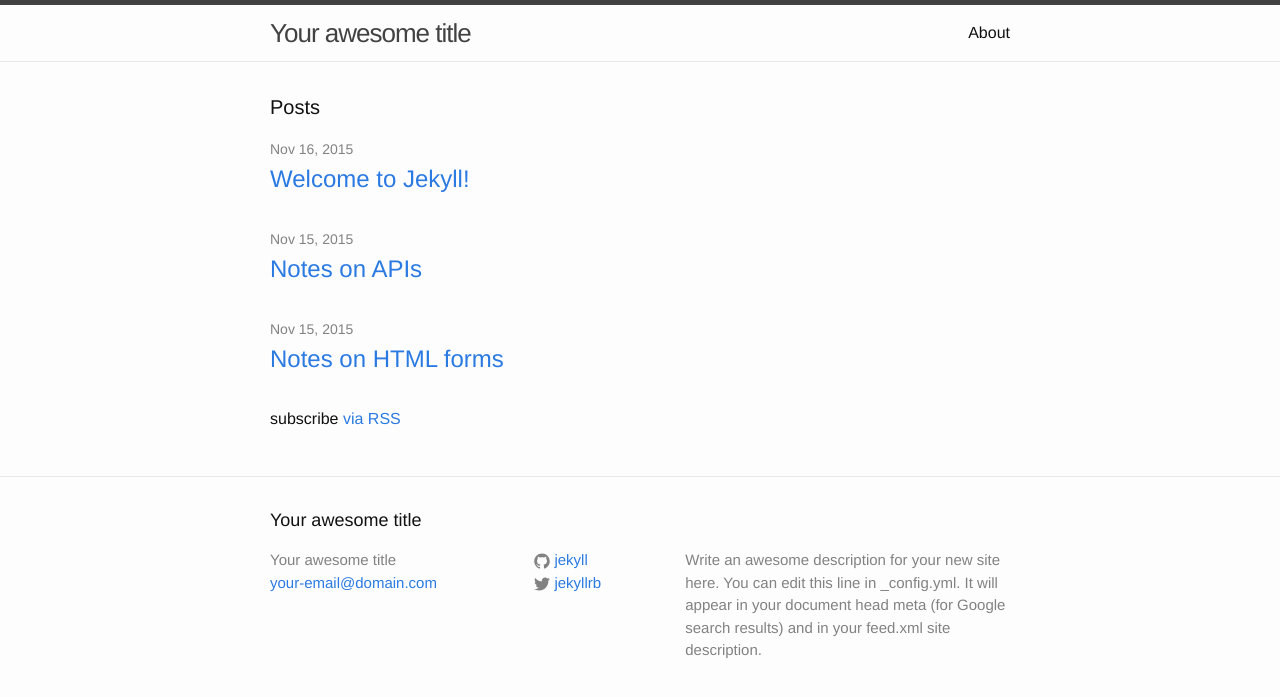
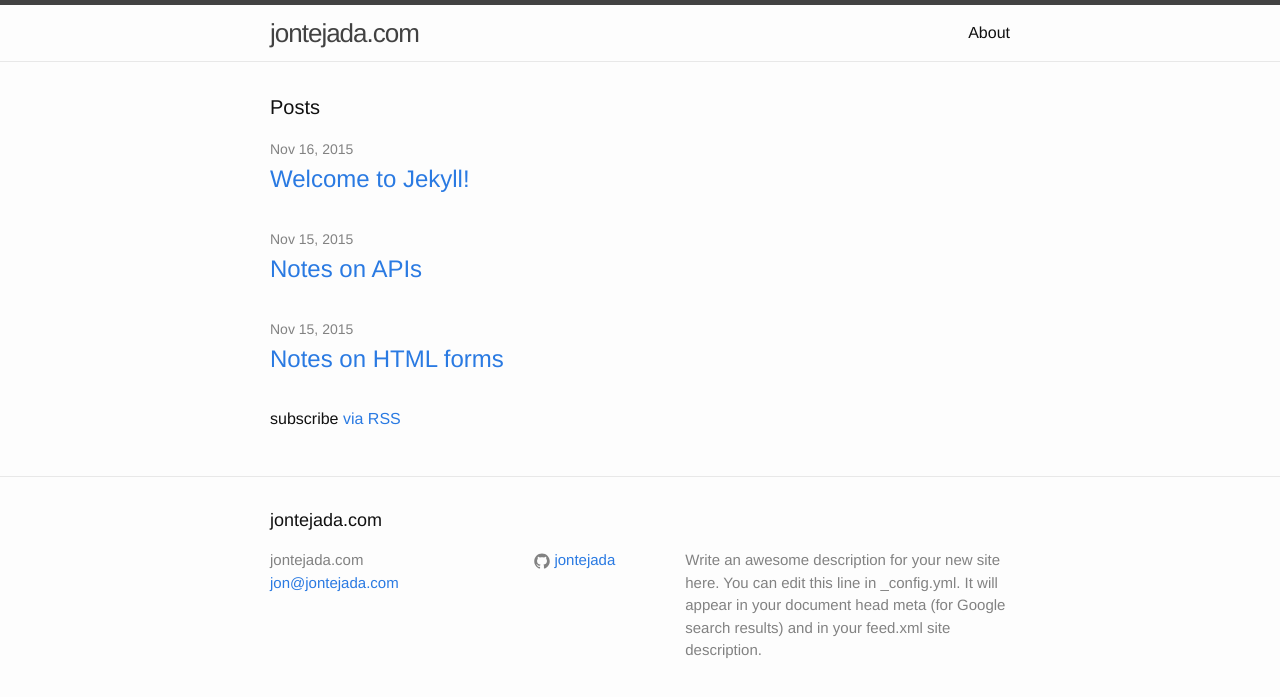
Before and after one commit to jontejada/jontejada.github.io, a Jekyll site: the page built from index.html, in a window 1280 px wide. Shown: the top 697 px of the page. Built offline with Jekyll 4.4.1, drawn with Linux system fonts in a browser that asks for light colours.

Commit message:
config stuff

```diff
--- a/_config.yml
+++ b/_config.yml
@@ -6,16 +6,16 @@
 # 'jekyll serve'. If you change this file, please restart the server process.
 
 # Site settings
-title: Your awesome title
-email: your-email@domain.com
+title: jontejada.com
+email: jon@jontejada.com
 description: > # this means to ignore newlines until "baseurl:"
   Write an awesome description for your new site here. You can edit this
   line in _config.yml. It will appear in your document head meta (for
   Google search results) and in your feed.xml site description.
 baseurl: "" # the subpath of your site, e.g. /blog
-url: "http://yourdomain.com" # the base hostname & protocol for your site
-twitter_username: jekyllrb
-github_username:  jekyll
+url: "http://www.jontejada.com" # the base hostname & protocol for your site
+twitter_username:
+github_username:  jontejada
 
 # Build settings
 markdown: kramdown
```
